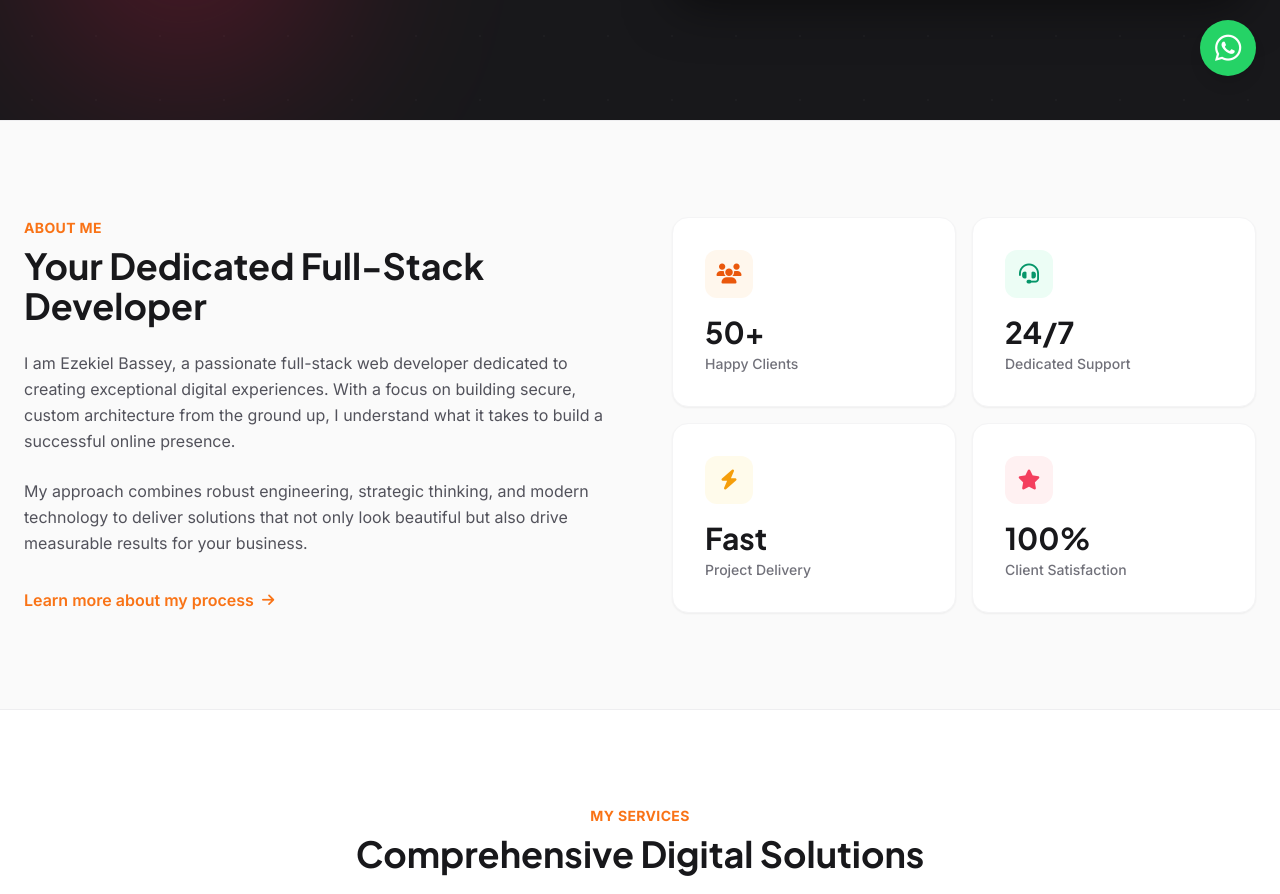
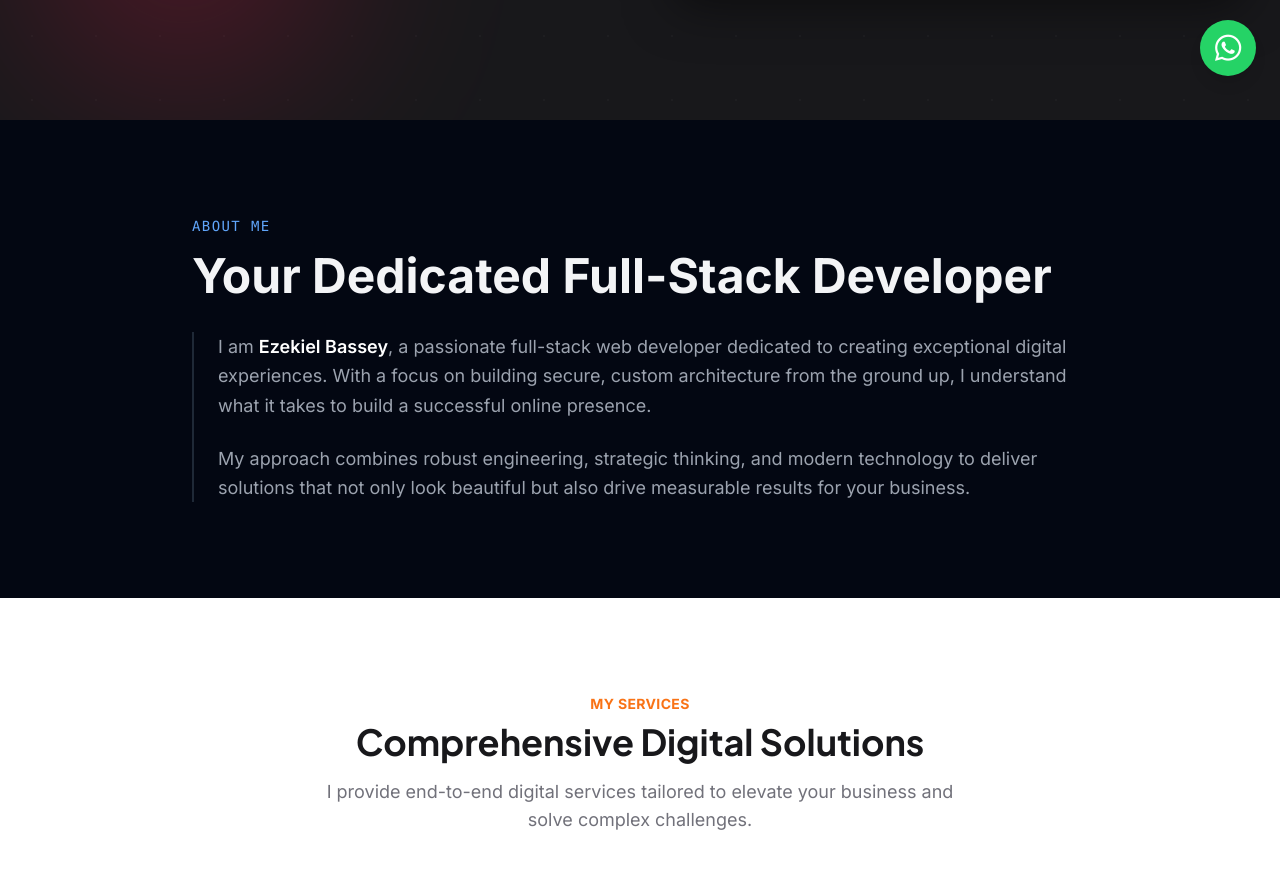
Before and after one commit to ezekielbassey28-hub/ezekiel-portfolio, a React (Vite) app: page / in a window 1280 px wide. Shown: the part 700-1594 px from the top of the page. Built offline with nearby package versions, Linux system fonts and the light colour scheme.

Commit message:
Update About.jsx

```diff
--- a/src/components/About.jsx
+++ b/src/components/About.jsx
@@ -1,84 +1,30 @@
 import React from 'react';
-import { motion } from 'framer-motion';
-
-const containerVariants = {
-  hidden: { opacity: 0 },
-  show: {
-    opacity: 1,
-    transition: { staggerChildren: 0.15 }
-  }
-};
-
-const cardVariants = {
-  hidden: { opacity: 0, y: 30 },
-  show: { opacity: 1, y: 0, transition: { type: "spring", bounce: 0.4 } }
-};
 
 const About = () => {
   return (
-    <section id="about" className="py-24 bg-light border-y border-zinc-200/50 overflow-hidden">
-      <div className="max-w-7xl mx-auto px-6">
-        <div className="grid lg:grid-cols-2 gap-16 items-center">
+    <section className="bg-gray-950 text-white py-24 px-6" id="about">
+      <div className="max-w-4xl mx-auto">
 
-          <motion.div
-            initial={{ opacity: 0, x: -50 }}
-            whileInView={{ opacity: 1, x: 0 }}
-            viewport={{ once: true, margin: "-100px" }}
-            transition={{ duration: 0.6 }}
-          >
-            <h4 className="text-primary font-bold tracking-wide uppercase text-sm mb-2">About Me</h4>
-            <h2 className="font-heading text-3xl md:text-4xl font-bold text-dark mb-6 leading-tight">Your Dedicated Full-Stack Developer</h2>
-            <p className="text-zinc-600 mb-6 leading-relaxed">
-             I am Ezekiel Bassey, a passionate full-stack web developer dedicated to creating exceptional digital experiences. With a focus on building secure, custom architecture from the ground up, I understand what it takes to build a successful online presence.            </p>
-            <p className="text-zinc-600 mb-8 leading-relaxed">
-             My approach combines robust engineering, strategic thinking, and modern technology to deliver solutions that not only look beautiful but also drive measurable results for your business.            </p>
+        {/* Section Label */}
+        <h2 className="text-sm font-mono text-blue-400 tracking-widest uppercase mb-4">
+          About Me
+        </h2>
 
-            <a href="#contact" className="inline-flex items-center text-primary font-semibold hover:text-primaryHover transition-colors">
-              Learn more about my process <i className="fas fa-arrow-right ml-2 text-sm"></i>
-            </a>
-          </motion.div>
+        {/* Main Heading */}
+        <h3 className="text-3xl md:text-5xl font-bold mb-8 text-gray-100">
+          Your Dedicated Full-Stack Developer
+        </h3>
 
-          <motion.div
-            variants={containerVariants}
-            initial="hidden"
-            whileInView="show"
-            viewport={{ once: true, margin: "-100px" }}
-            className="grid grid-cols-2 gap-4"
-          >
-            <motion.div variants={cardVariants} className="bg-white p-8 rounded-2xl border border-zinc-100 shadow-sm hover:shadow-md transition-shadow">
-              <div className="w-12 h-12 bg-orange-50 text-orange-600 rounded-xl flex items-center justify-center text-xl mb-4">
-                <i className="fas fa-users"></i>
-              </div>
-              <h4 className="font-heading text-3xl font-bold text-dark mb-1">50+</h4>
-              <p className="text-sm font-medium text-zinc-500">Happy Clients</p>
-            </motion.div>
+        {/* Body Copy */}
+        <div className="space-y-6 text-lg text-gray-400 leading-relaxed border-l-2 border-gray-800 pl-6">
+          <p>
+            I am <span className="text-white font-semibold">Ezekiel Bassey</span>, a passionate full-stack web developer dedicated to creating exceptional digital experiences. With a focus on building secure, custom architecture from the ground up, I understand what it takes to build a successful online presence.
+          </p>
+          <p>
+            My approach combines robust engineering, strategic thinking, and modern technology to deliver solutions that not only look beautiful but also drive measurable results for your business.
+          </p>
+        </div>
 
-            <motion.div variants={cardVariants} className="bg-white p-8 rounded-2xl border border-zinc-100 shadow-sm hover:shadow-md transition-shadow">
-              <div className="w-12 h-12 bg-emerald-50 text-emerald-600 rounded-xl flex items-center justify-center text-xl mb-4">
-                <i className="fas fa-headset"></i>
-              </div>
-              <h4 className="font-heading text-3xl font-bold text-dark mb-1">24/7</h4>
-              <p className="text-sm font-medium text-zinc-500">Dedicated Support</p>
-            </motion.div>
-
-            <motion.div variants={cardVariants} className="bg-white p-8 rounded-2xl border border-zinc-100 shadow-sm hover:shadow-md transition-shadow">
-              <div className="w-12 h-12 bg-amber-50 text-amber-500 rounded-xl flex items-center justify-center text-xl mb-4">
-                <i className="fas fa-bolt"></i>
-              </div>
-              <h4 className="font-heading text-3xl font-bold text-dark mb-1">Fast</h4>
-              <p className="text-sm font-medium text-zinc-500">Project Delivery</p>
-            </motion.div>
-
-            <motion.div variants={cardVariants} className="bg-white p-8 rounded-2xl border border-zinc-100 shadow-sm hover:shadow-md transition-shadow">
-              <div className="w-12 h-12 bg-rose-50 text-rose-500 rounded-xl flex items-center justify-center text-xl mb-4">
-                <i className="fas fa-star"></i>
-              </div>
-              <h4 className="font-heading text-3xl font-bold text-dark mb-1">100%</h4>
-              <p className="text-sm font-medium text-zinc-500">Client Satisfaction</p>
-            </motion.div>
-          </motion.div>
-
-        </div>
       </div>
     </section>
   );
```
